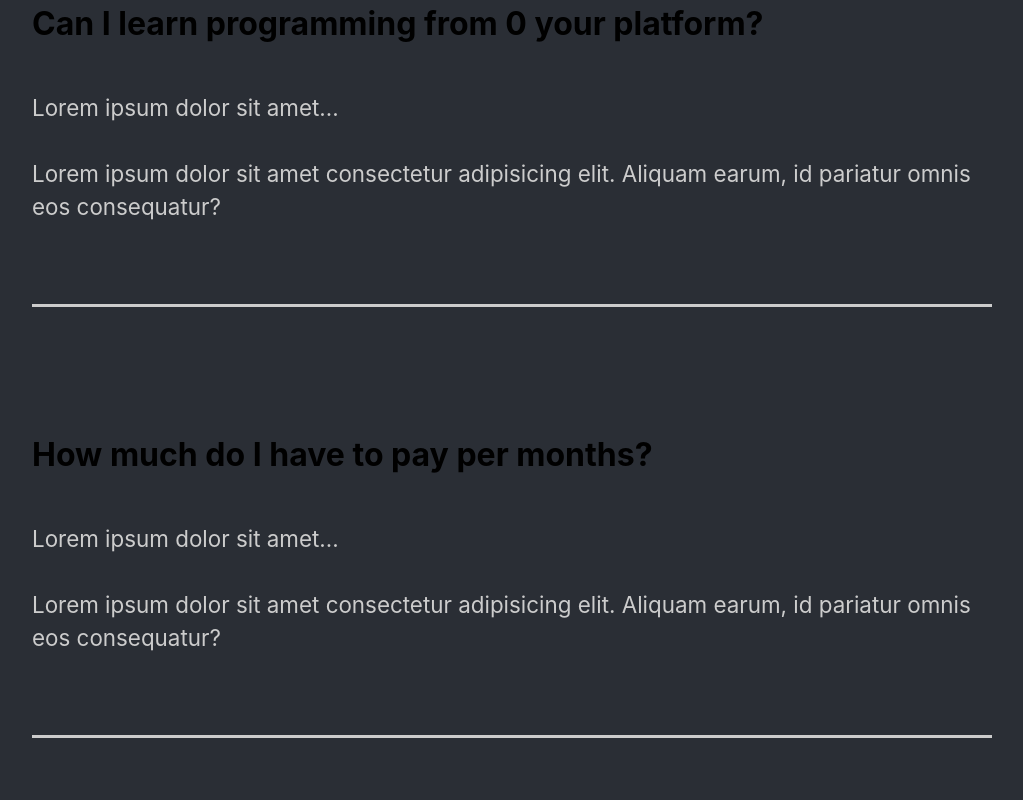
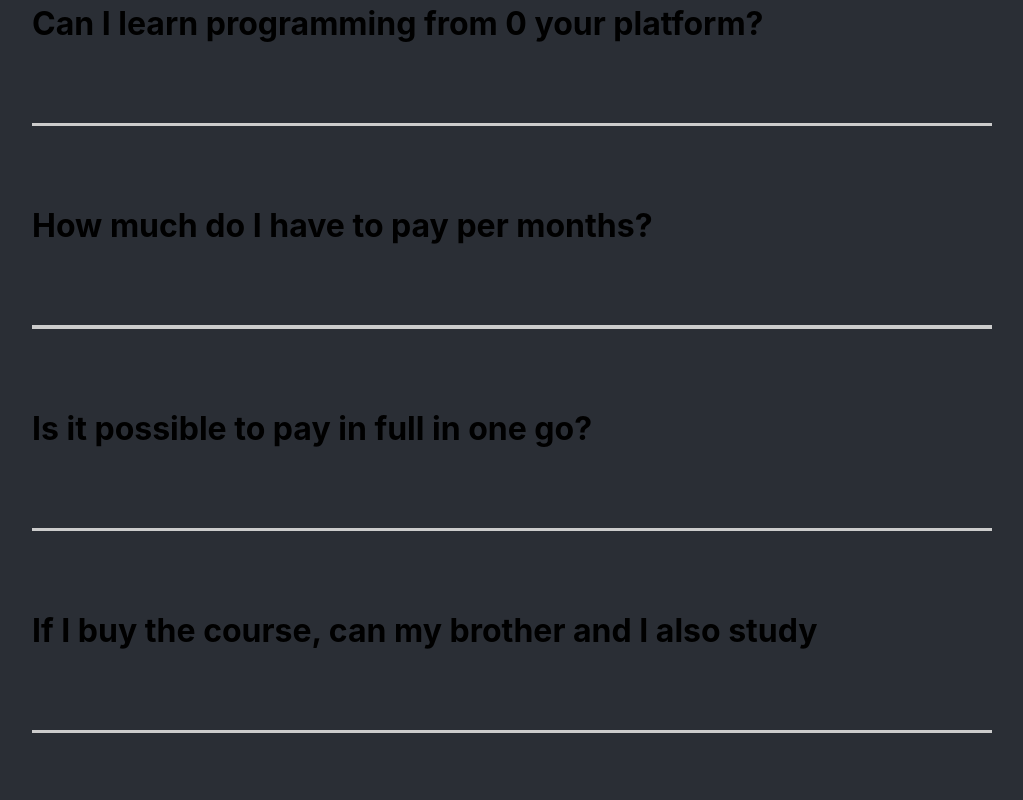
Before and after one commit to shahzodmaxammatov288/interactive-eLearning, a React (Create React App) app: page / in a window 1280 px wide. Shown: the part 1740-2540 px from the top of the page, without its empty margins (128-1151 px from the left). Built offline with nearby package versions, Linux system fonts and the light colour scheme; a web font is replaced by a local one.

Commit message:
Faq AnimateSharedLayout completed

```diff
--- a/src/components/FaqSection.js
+++ b/src/components/FaqSection.js
@@ -1,16 +1,31 @@
 import React from "react";
-//! import styled
+//! styles
 import styled from "styled-components";
-//! styles
 import { About } from "../styles";
+import { AnimateSharedLayout } from "framer-motion";
+//! Toggle
+import Toggle from "./Toggle";
+
 const FaqSection = () => {
   return (
     <Faq>
       <h2>
         Any Questions <span>FAQ</span>
       </h2>
+      <AnimateSharedLayout>
+        <Toggle title="Can I learn programming from 0 your platform?">
           <div className="question">
-        <h4>Can I learn programming from 0 your platform?</h4>
+            <div className="answer">
+              <p>Lorem ipsum dolor sit amet...</p>
+              <p>
+                Lorem ipsum dolor sit amet consectetur adipisicing elit. Aliquam
+                earum, id pariatur omnis eos consequatur?
+              </p>
+            </div>
+          </div>
+        </Toggle>
+        <Toggle title="How much do I have to pay per months?">
+          <div className="question">
             <div className="answer">
               <p>Lorem ipsum dolor sit amet...</p>
               <p>
@@ -20,8 +35,9 @@ const FaqSection = () => {
             </div>
             <div className="faq-line"></div>
           </div>
+        </Toggle>
+        <Toggle title="Is it possible to pay in full in one go?">
           <div className="question">
-        <h4>How much do I have to pay per months?</h4>
             <div className="answer">
               <p>Lorem ipsum dolor sit amet...</p>
               <p>
@@ -31,8 +47,10 @@ const FaqSection = () => {
             </div>
             <div className="faq-line"></div>
           </div>
+        </Toggle>
+        <Toggle title="If I buy the course, can my brother and I also study">
           <div className="question">
-        <h4>Is it possible to pay in full in one go?</h4>
+            <h4></h4>
             <div className="answer">
               <p>Lorem ipsum dolor sit amet...</p>
               <p>
@@ -42,17 +60,8 @@ const FaqSection = () => {
             </div>
             <div className="faq-line"></div>
           </div>
-      <div className="question">
-        <h4>If I buy the course, can my brother and I also study</h4>
-        <div className="answer">
-          <p>Lorem ipsum dolor sit amet...</p>
-          <p>
-            Lorem ipsum dolor sit amet consectetur adipisicing elit. Aliquam
-            earum, id pariatur omnis eos consequatur?
-          </p>
-        </div>
-        <div className="faq-line"></div>
-      </div>
+        </Toggle>
+      </AnimateSharedLayout>
     </Faq>
   );
 };
--- /dev/null
+++ b/src/components/Toggle.js
@@ -0,0 +1,18 @@
+import React from "react";
+import { useState } from "react";
+import { motion } from "framer-motion";
+
+const Toggle = ({ children, title }) => {
+  const [toggle, setToggle] = useState(false);
+  return (
+    <motion.div layout onClick={() => setToggle(!toggle)}>
+      <motion.h4 layout className="question">
+        {title}
+      </motion.h4>
+      {toggle ? children : ""}
+      <div className="faq-line"></div>
+    </motion.div>
+  );
+};
+
+export default Toggle;
```
Lines whose indentation alone changed are shown as unchanged.
